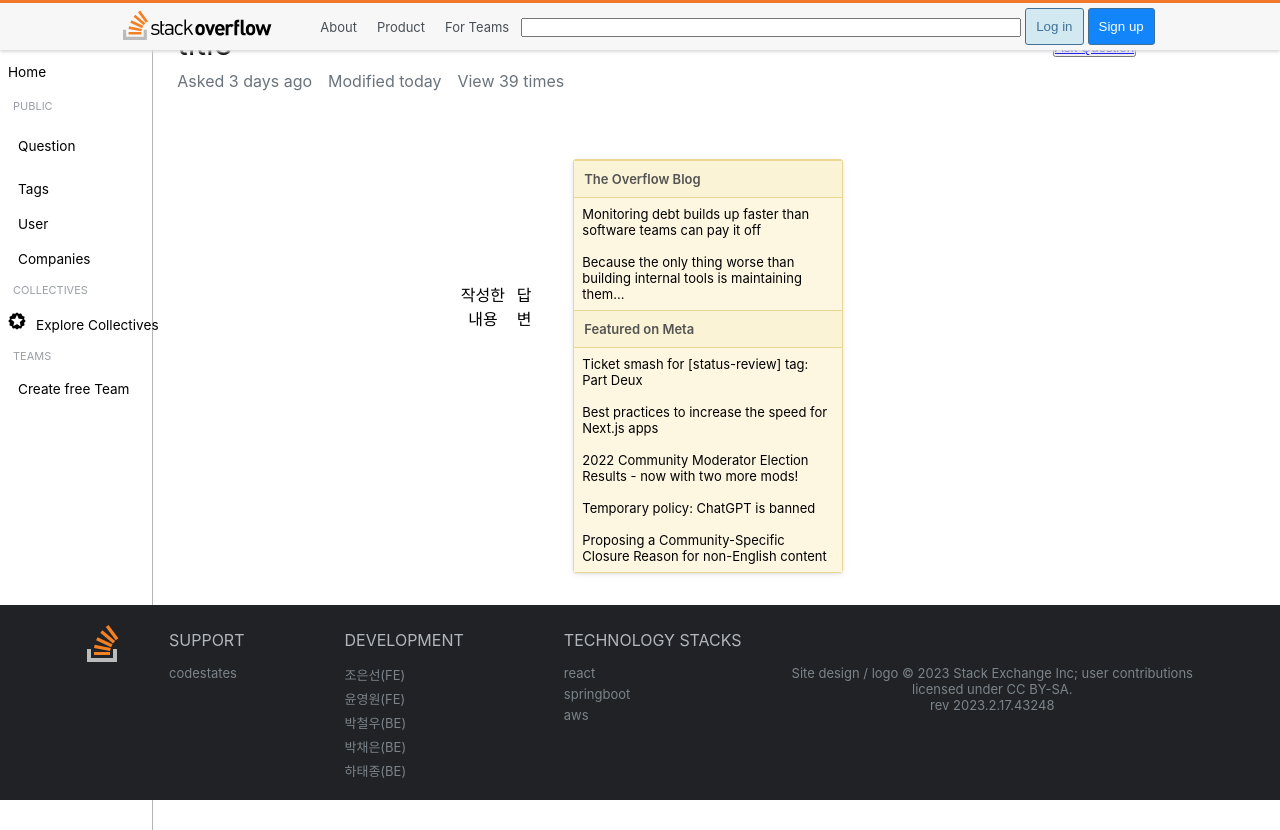
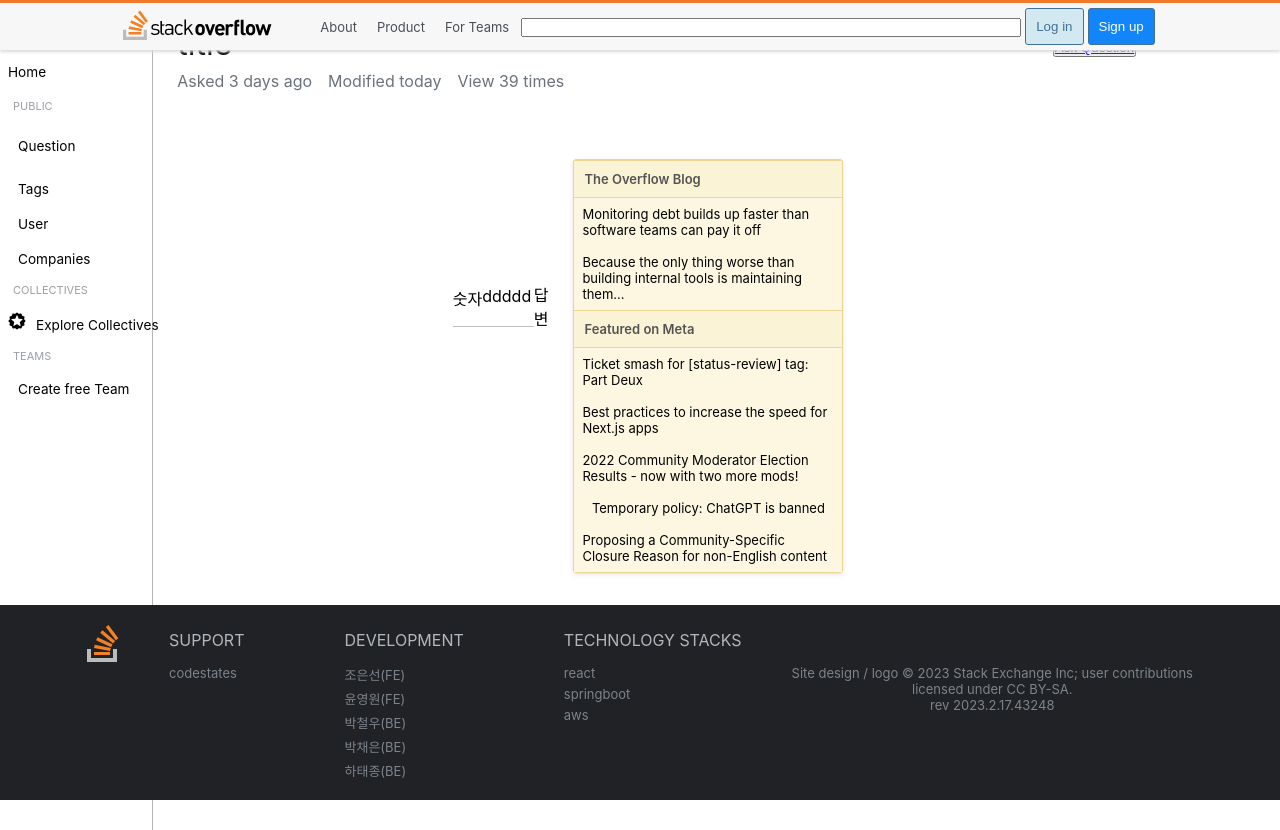
Before and after one commit to codestates-seb/seb42_pre_027, a React (Create React App) app in the folder client/: page /readquestion in a window 1280 px wide. Built offline with nearby package versions, Linux system fonts and the light colour scheme.

Commit message:
feat: css modify and comment add

```diff
--- a/client/src/pages/ReadQuestion.js
+++ b/client/src/pages/ReadQuestion.js
@@ -24,7 +24,7 @@
 
 const Content = styled.section`
   display: flex;
-  justify-content: center;
+  /* justify-content: space-between; */
   align-items: center;
   flex-direction: column;
   width: 90%;
@@ -50,10 +50,16 @@
       color: hsl(210, 8%, 45%);
     }
   }
-  .infocontent {
+  .content {
     display: flex;
     justify-content: center;
     align-items: center;
+    .questioncontent {
+      display: flex;
+      width: 100%;
+      border-bottom: 1px solid #babfc3;
+      padding-bottom: 16px;
+    }
   }
 `;
 
@@ -76,9 +82,12 @@
               <span>Modified today</span>
               <span>View 39 times</span>
             </div>
-            <div className="infocontent">
-              <div>작성한 내용</div>
-              <div>답변</div>
+            <div className="content">
+              <div className="questioncontent">
+                <div>숫자</div>
+                <div className="">ddddd</div>
+              </div>
+              <div className="questionanswer">답변</div>
               <Answer />
               <Aside />
             </div>
@@ -94,5 +103,13 @@
 
 /* TODO:
 1. 기본 구조 구현
-2. 답변 기능 구현
+2. 질문 렌더링 (DB에서 데이터 가져와서 렌더링)
+2-1. data.title
+2-2. data.content
+2-3. data.writer
+3. 답변 기능 구현
+3-1. 답변 read
+3-2. 답변 create
+3-3. 답변 update
+3-4. 답변 delete
 */
```
